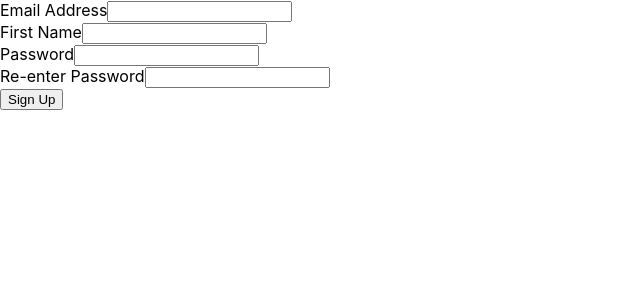
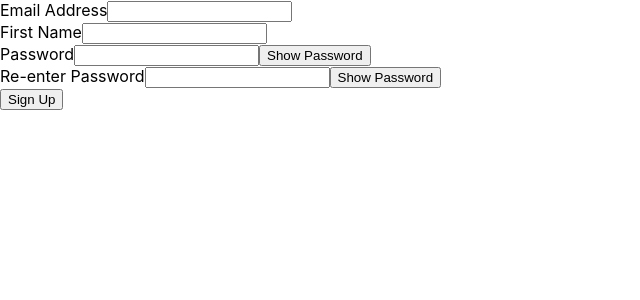
Before and after one commit to JulieJud/ukol-forma, a React (Create React App) app: page / in a window 1280 px wide. Shown: the top 300 px of the page, without its empty margins (0-640 px from the left). Built offline with nearby package versions, Linux system fonts and the light colour scheme.

Commit message:
could choise

```diff
--- a/src/App.js
+++ b/src/App.js
@@ -1,8 +1,14 @@
 import useSignUpForm from "./CustomHooks";
 
 const Signup = () => {
-  const { inputs, handleInputChange, handleSubmit, handleNameChange } =
-    useSignUpForm();
+  const {
+    inputs,
+    passwordShown,
+    handleInputChange,
+    handleSubmit,
+    handleNameChange,
+    togglePassword,
+  } = useSignUpForm();
 
   return (
     <form onSubmit={handleSubmit}>
@@ -21,7 +27,7 @@ const Signup = () => {
         <input
           type="text"
           name="name"
-          onChange={handleNameChange}
+          onChange={handleInputChange}
           value={inputs.name}
           maxLength={12}
           required
@@ -31,22 +37,24 @@ const Signup = () => {
       <div>
         <label>Password</label>
         <input
-          type="password"
+          type={passwordShown ? "text" : "password"}
           name="password1"
           onChange={handleInputChange}
           value={inputs.password1}
           required
         />
+        <button onClick={togglePassword}>Show Password</button>
       </div>
       <div>
         <label>Re-enter Password</label>
         <input
-          type="password"
+          type={passwordShown ? "text" : "password"}
           name="password2"
           onChange={handleInputChange}
           value={inputs.password2}
           required
         />
+        <button onClick={togglePassword}>Show Password</button>
       </div>
       <button type="submit">Sign Up</button>
     </form>
--- a/src/CustomHooks.js
+++ b/src/CustomHooks.js
@@ -3,15 +3,40 @@ import { useState } from "react";
 const useSignUpForm = (callback) => {
   // const [inputs, setInputs] = useState({});
 
+  const [passwordShown, setPasswordShown] = useState(false);
   const [inputs, setInputs] = useState(() => {
     return {
       name: "",
       email: "",
-      password: "",
+      password1: "",
       password2: "",
-      showPassword: false,
     };
   });
+
+  /* const handleNameChange = (event) => {
+    const index = inputs.email.indexOf("@");
+    const name = inputs.email.slice(0, index);
+    inputs.name = name;
+    console.log(name);
+  };*/
+
+  const handleInputChange = (event) => {
+    // const index = inputs.email.indexOf("@");
+    //const name = inputs.email.slice(0, index);
+    const name = inputs.email.substring(0, inputs.email.lastIndexOf("@"));
+    inputs.name = name;
+    event.persist();
+    setInputs((inputs) => ({
+      ...inputs,
+      [event.target.name]: event.target.value,
+    }));
+
+    console.log(event.target.value);
+  };
+
+  const togglePassword = () => {
+    setPasswordShown(!passwordShown);
+  };
 
   const handleSubmit = (event) => {
     event.preventDefault();
@@ -20,26 +45,11 @@ const useSignUpForm = (callback) => {
     }
   };
 
-  const handleInputChange = (event) => {
-    event.persist();
-    setInputs((inputs) => ({
-      ...inputs,
-      [event.target.name]: event.target.value,
-    }));
-    console.log(event.target.value);
-  };
-
-  const handleNameChange = (event) => {
-    const index = inputs.email.indexOf("@");
-    const name = inputs.email.slice(0, index);
-    inputs.name = name;
-    console.log(name);
-  };
-
   return {
     handleSubmit,
-    handleNameChange,
+    // handleNameChange,
     handleInputChange,
+    togglePassword,
     inputs,
   };
 };
```
